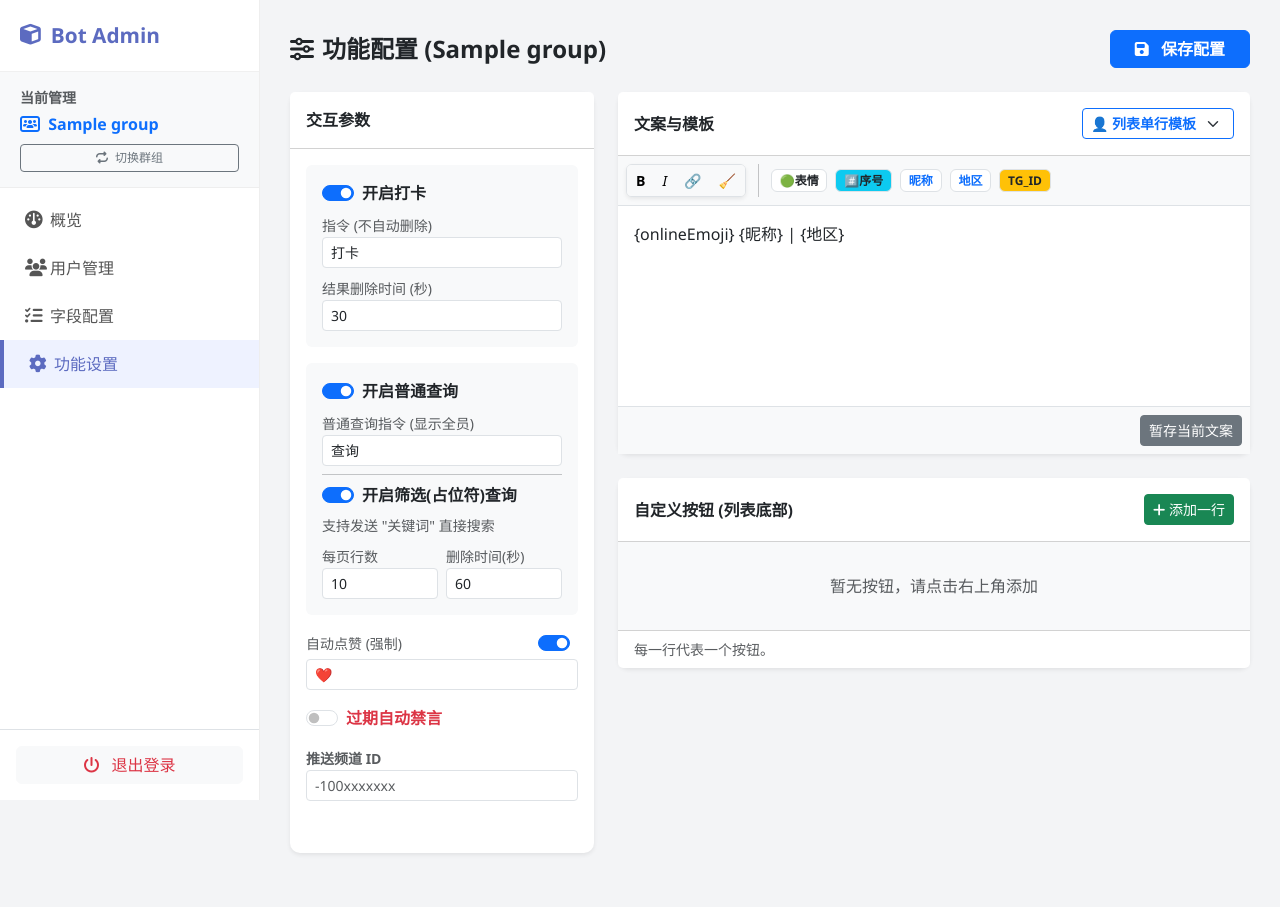
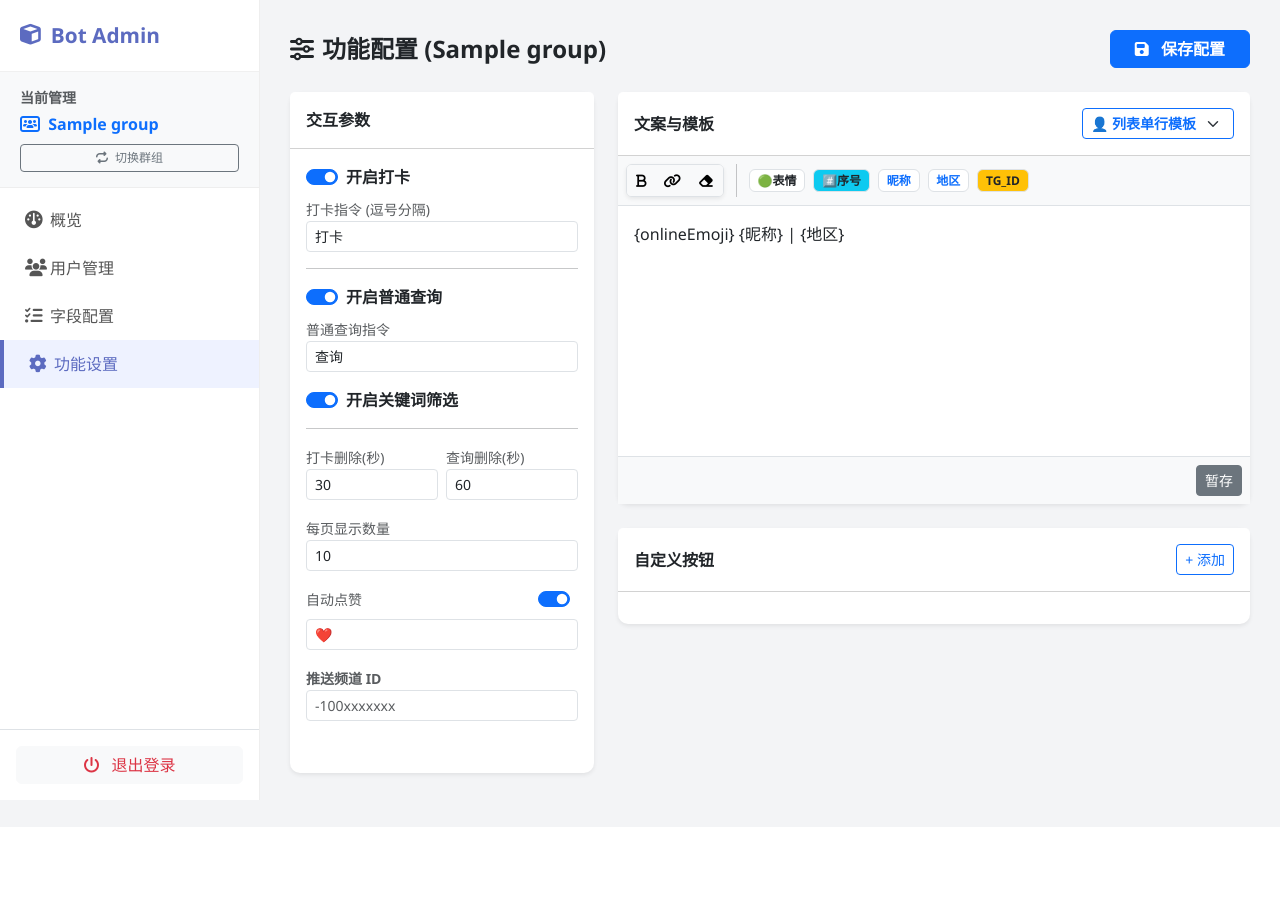
Before and after one commit to Szchiji/-, a Flask app: page /core/group/1/settings in a window 1280 px wide. After the commit the page ends 800 px from the top, so only its background shows below. Run offline with Flask 3, Linux system fonts and the light colour scheme; the visitor is signed in with stand-in values (Sample User, id 1); tables that the repository leaves empty hold one stand-in row (values such as "Sample post"); parts of the project's set-up code (start-up, migrations or seed data) failed here and were passed over.

Commit message:
Update settings.html

```diff
--- a/app/modules/core/templates/settings.html
+++ b/app/modules/core/templates/settings.html
@@ -1,13 +1,5 @@
 {% extends "base.html" %}
 {% block content %}
-<style>
-    /* 按钮行样式 */
-    .btn-row { display: flex; gap: 10px; margin-bottom: 10px; align-items: center; }
-    .btn-row .form-control { flex: 1; }
-    /* 编辑器样式优化 */
-    #editor { white-space: pre-wrap; word-break: break-word; }
-</style>
-
 <div class="d-flex justify-content-between align-items-center mb-4">
     <h4 class="fw-bold m-0"><i class="fa-solid fa-sliders me-2"></i>功能配置 ({{ group.title }})</h4>
     <button class="btn btn-primary fw-bold px-4" onclick="saveSettings()">
@@ -16,78 +8,62 @@
 </div>
 
 <div class="row">
-    <!-- 左侧：参数配置 -->
+    <!-- 左侧 -->
     <div class="col-lg-4 mb-4">
         <div class="card shadow-sm border-0 h-100">
             <div class="card-header bg-white fw-bold py-3">交互参数</div>
             <div class="card-body">
-                <!-- 打卡模块 -->
-                <div class="p-3 bg-light rounded mb-3">
                 <div class="form-check form-switch mb-2">
                     <input class="form-check-input" type="checkbox" id="checkin_open" {{ 'checked' if conf.checkin_open }}>
                     <label class="fw-bold">开启打卡</label>
                 </div>
-                    <div class="mb-2">
-                        <label class="small text-muted">指令 (不自动删除)</label>
+                <div class="mb-3">
+                    <label class="small text-muted">打卡指令 (逗号分隔)</label>
                     <input id="checkin_cmd" class="form-control form-control-sm" value="{{ conf.checkin_cmd }}" placeholder="打卡, 上班">
                 </div>
-                    <div class="mb-0">
-                        <label class="small text-muted">结果删除时间 (秒)</label>
-                        <input type="number" id="checkin_del_time" class="form-control form-control-sm" value="{{ conf.checkin_del_time }}">
-                    </div>
-                </div>
 
-                <!-- 查询模块 -->
-                <div class="p-3 bg-light rounded mb-3">
+                <hr>
+
                 <div class="form-check form-switch mb-2">
                     <input class="form-check-input" type="checkbox" id="query_open" {{ 'checked' if conf.query_open }}>
                     <label class="fw-bold">开启普通查询</label>
                 </div>
-                    <div class="mb-2">
-                        <label class="small text-muted">普通查询指令 (显示全员)</label>
+                <div class="mb-3">
+                    <label class="small text-muted">普通查询指令</label>
                     <input id="query_cmd" class="form-control form-control-sm" value="{{ conf.query_cmd }}" placeholder="查询">
                 </div>
 
-                    <hr class="my-2">
-
                 <div class="form-check form-switch mb-2">
                     <input class="form-check-input" type="checkbox" id="query_filter_open" {{ 'checked' if conf.query_filter_open }}>
-                        <label class="fw-bold">开启筛选(占位符)查询</label>
-                    </div>
-                    <div class="mb-2">
-                        <div class="form-text small">支持发送 "关键词" 直接搜索</div>
+                    <label class="fw-bold">开启关键词筛选</label>
                 </div>
 
-                    <div class="row g-2">
+                <hr>
+
+                <div class="row g-2 mb-3">
                     <div class="col-6">
-                            <label class="small text-muted">每页行数</label>
-                            <input type="number" id="page_size" class="form-control form-control-sm" value="{{ conf.page_size }}">
+                        <label class="small text-muted">打卡删除(秒)</label>
+                        <input type="number" id="checkin_del_time" class="form-control form-control-sm" value="{{ conf.checkin_del_time }}">
                     </div>
                     <div class="col-6">
-                            <label class="small text-muted">删除时间(秒)</label>
+                        <label class="small text-muted">查询删除(秒)</label>
                         <input type="number" id="query_del_time" class="form-control form-control-sm" value="{{ conf.query_del_time }}">
                     </div>
                 </div>
+
+                <div class="mb-3">
+                    <label class="small text-muted">每页显示数量</label>
+                    <input type="number" id="page_size" class="form-control form-control-sm" value="{{ conf.page_size }}">
                 </div>
 
-                <!-- 互动模块 -->
-                <div class="mb-3">
-                    <div class="d-flex justify-content-between align-items-center mb-1">
-                        <label class="small text-muted">自动点赞 (强制)</label>
+                <div class="d-flex justify-content-between align-items-center mb-2">
+                    <label class="small text-muted">自动点赞</label>
                     <div class="form-check form-switch m-0">
                         <input class="form-check-input" type="checkbox" id="auto_like" {{ 'checked' if conf.auto_like }}>
                     </div>
                 </div>
-                    <input id="like_emoji" class="form-control form-control-sm" value="{{ conf.like_emoji }}" placeholder="❤️">
-                </div>
+                <input id="like_emoji" class="form-control mb-3 form-control-sm" value="{{ conf.like_emoji }}" placeholder="❤️">
 
-                <!-- 禁言设置 -->
-                <div class="form-check form-switch mb-3">
-                    <input class="form-check-input" type="checkbox" id="auto_mute_expired" {{ 'checked' if conf.auto_mute_expired }}>
-                    <label class="fw-bold text-danger">过期自动禁言</label>
-                </div>
-
-                <!-- 推送频道 -->
                 <div class="mb-3">
                     <label class="small text-muted fw-bold text-success">推送频道 ID</label>
                     <input id="push_channel_id" class="form-control form-control-sm" value="{{ conf.push_channel_id or '' }}" placeholder="-100xxxxxxx">
@@ -96,9 +72,8 @@
         </div>
     </div>
 
-    <!-- 右侧：文案与按钮 -->
+    <!-- 右侧 -->
     <div class="col-lg-8 mb-4">
-        <!-- 1. 文案编辑器 -->
         <div class="card shadow-sm border-0 mb-4">
             <div class="card-header bg-white d-flex justify-content-between align-items-center py-3">
                 <span class="fw-bold">文案与模板</span>
@@ -106,6 +81,7 @@
                     <option value="template">👤 列表单行模板</option>
                     <option value="msg_query_header">📝 普通查询抬头</option>
                     <option value="msg_filter_header">🔍 筛选查询抬头</option>
+                    <option value="msg_expired_ban">⛔️ 过期禁言提示</option>
                     <option value="push_template">📢 频道推送模板</option>
                     <option value="msg_checkin_success">✅ 打卡成功消息</option>
                     <option value="msg_not_registered">⚠️ 未认证提示</option>
@@ -116,140 +92,40 @@
                 <!-- 工具栏 -->
                 <div class="p-2 bg-light border-bottom d-flex flex-wrap gap-2 align-items-center">
                     <div class="btn-group bg-white border rounded shadow-sm">
-                        <button class="btn btn-sm btn-light" onclick="exec('bold')"><b>B</b></button>
-                        <button class="btn btn-sm btn-light" onclick="exec('italic')"><i>I</i></button>
-                        <button class="btn btn-sm btn-light" onclick="addLink()">🔗</button>
-                        <button class="btn btn-sm btn-light" onclick="exec('removeFormat')">🧹</button>
+                        <button class="btn btn-sm btn-light" onclick="cmd('bold')" title="加粗"><i class="fa-solid fa-bold"></i></button>
+                        <button class="btn btn-sm btn-light" onclick="link()" title="链接"><i class="fa-solid fa-link"></i></button>
+                        <button class="btn btn-sm btn-light" onclick="cmd('removeFormat')" title="清除格式"><i class="fa-solid fa-eraser"></i></button>
                     </div>
                     <div class="vr mx-1"></div>
-                    <span class="badge bg-white text-dark border cursor-pointer" onclick="insertHtml('{onlineEmoji}')">🟢表情</span>
-                    <span class="badge bg-info text-dark border cursor-pointer" onclick="insertHtml('{序号}')">#️⃣序号</span>
+                    <!-- 使用 onmousedown 防止失去焦点 -->
+                    <span class="badge bg-white text-dark border cursor-pointer" onmousedown="insert('{onlineEmoji}', event)">🟢表情</span>
+                    <span class="badge bg-info text-dark border cursor-pointer" onmousedown="insert('{序号}', event)">#️⃣序号</span>
                     {% for f in fields %}
-                    <span class="badge bg-white text-primary border cursor-pointer" onclick="insertHtml('{'+'{{ f.label }}'+'}')">{{ f.label }}</span>
+                    <span class="badge bg-white text-primary border cursor-pointer" onmousedown="insert('{'+'{{ f.label }}'+'}', event)">{{ f.label }}</span>
                     {% endfor %}
-                    <span class="badge bg-warning text-dark border cursor-pointer" onclick="insertHtml('{tg_id}')">TG_ID</span>
+                    <span class="badge bg-warning text-dark border cursor-pointer" onmousedown="insert('{tg_id}', event)">TG_ID</span>
                 </div>
-
-                <!-- 编辑区域 -->
-                <div id="editor" class="p-3 flex-grow-1" contenteditable="true" style="outline:none; min-height: 200px;"></div>
-
-                <div class="p-2 border-top bg-light text-end">
-                    <button class="btn btn-sm btn-secondary" onclick="saveTmp()">暂存当前文案</button>
-                </div>
+                <div id="editor" class="p-3 flex-grow-1" contenteditable="true" style="outline:none; min-height: 250px;"></div>
+                <div class="p-2 border-top bg-light text-end"><button class="btn btn-sm btn-secondary" onclick="saveTmp()">暂存</button></div>
             </div>
         </div>
 
-        <!-- 2. 按钮生成器 -->
+        <!-- 自定义按钮 (可视化编辑) -->
         <div class="card shadow-sm border-0">
             <div class="card-header bg-white d-flex justify-content-between align-items-center py-3">
-                <span class="fw-bold">自定义按钮 (列表底部)</span>
-                <button class="btn btn-sm btn-success" onclick="addButtonRow()"><i class="fa-solid fa-plus"></i> 添加一行</button>
+                <span class="fw-bold">自定义按钮</span>
+                <button class="btn btn-sm btn-outline-primary" onclick="addBtn()">+ 添加</button>
             </div>
-            <div class="card-body bg-light" id="btnContainer">
-                <!-- 动态生成按钮行 -->
-            </div>
-            <div class="card-footer bg-white text-muted small">
-                每一行代表一个按钮。
+            <div class="card-body">
+                <div id="btnContainer" class="row g-2"></div>
+                <!-- 隐藏的 textarea 用于存储 JSON -->
+                <textarea id="custom_buttons" class="form-control d-none">{{ conf.custom_buttons }}</textarea>
             </div>
         </div>
     </div>
 </div>
 
 <script>
-    // --- 1. 编辑器逻辑 (光标记忆 + 空格修复) ---
-    let savedRange = null;
-    const editor = document.getElementById('editor');
-
-    // 监听光标变化，实时记录位置
-    document.addEventListener('selectionchange', () => {
-        const sel = window.getSelection();
-        if (sel.rangeCount > 0 && editor.contains(sel.anchorNode)) {
-            savedRange = sel.getRangeAt(0);
-        }
-    });
-
-    // 失去焦点时不要清空 range，而是保持最后状态
-    editor.addEventListener('blur', () => {});
-
-    function exec(cmd, val) {
-        restoreSelection();
-        document.execCommand(cmd, false, val);
-        editor.focus();
-    }
-
-    function addLink() {
-        const url = prompt('输入链接 URL:');
-        if (url) exec('createLink', url);
-    }
-
-    function insertHtml(html) {
-        restoreSelection();
-        document.execCommand('insertText', false, html); // 使用 insertText 避免插入多余的 span 样式
-        editor.focus();
-    }
-
-    function restoreSelection() {
-        editor.focus();
-        if (savedRange) {
-            const sel = window.getSelection();
-            sel.removeAllRanges();
-            sel.addRange(savedRange);
-        }
-    }
-
-    // --- 2. 按钮生成器逻辑 ---
-    // 初始数据
-    let loadedButtons = [];
-    try {
-        loadedButtons = JSON.parse(`{{ conf.custom_buttons|safe }}` || '[]');
-    } catch(e) { loadedButtons = []; }
-
-    const btnContainer = document.getElementById('btnContainer');
-
-    function renderButtons() {
-        btnContainer.innerHTML = '';
-        loadedButtons.forEach((btn, index) => {
-            const row = document.createElement('div');
-            row.className = 'btn-row';
-            row.innerHTML = `
-                <div class="input-group input-group-sm">
-                    <span class="input-group-text">文案</span>
-                    <input type="text" class="form-control btn-text" value="${btn.text}">
-                </div>
-                <div class="input-group input-group-sm">
-                    <span class="input-group-text">链接</span>
-                    <input type="text" class="form-control btn-url" value="${btn.url}">
-                </div>
-                <button class="btn btn-sm btn-outline-danger" onclick="removeBtn(${index})"><i class="fa-solid fa-trash"></i></button>
-            `;
-            btnContainer.appendChild(row);
-        });
-        if (loadedButtons.length === 0) {
-            btnContainer.innerHTML = '<div class="text-center text-muted py-3">暂无按钮，请点击右上角添加</div>';
-        }
-    }
-
-    function addButtonRow() {
-        loadedButtons.push({text: '', url: ''});
-        renderButtons();
-    }
-
-    function removeBtn(index) {
-        loadedButtons.splice(index, 1);
-        renderButtons();
-    }
-
-    function collectButtons() {
-        const res = [];
-        document.querySelectorAll('.btn-row').forEach(row => {
-            const t = row.querySelector('.btn-text').value.trim();
-            const u = row.querySelector('.btn-url').value.trim();
-            if(t && u) res.push({text: t, url: u});
-        });
-        return JSON.stringify(res);
-    }
-
-    // --- 3. 配置保存逻辑 ---
     let msgs = {
         template: `{{ conf.template|safe }}`,
         push_template: `{{ conf.push_template|safe }}`,
@@ -257,14 +133,40 @@
         msg_not_registered: `{{ conf.msg_not_registered|safe }}`,
         msg_repeat_checkin: `{{ conf.msg_repeat_checkin|safe }}`,
         msg_query_header: `{{ conf.msg_query_header|safe }}`,
-        msg_filter_header: `{{ conf.msg_filter_header|safe }}`
+        msg_filter_header: `{{ conf.msg_filter_header|safe }}`,
+        msg_expired_ban: `{{ conf.msg_expired_ban|safe }}`
     };
 
     const currentGroupId = {{ group.id }};
+
+    // 初始化按钮
+    let btnData = [];
+    try { btnData = JSON.parse(document.getElementById('custom_buttons').value || '[]'); } catch(e){}
+
     document.addEventListener('DOMContentLoaded', () => {
         loadMsg();
-        renderButtons(); // 渲染按钮
+        renderBtns();
     });
+
+    function renderBtns() {
+        const con = document.getElementById('btnContainer');
+        con.innerHTML = '';
+        btnData.forEach((b, i) => {
+            con.innerHTML += `
+                <div class="col-md-6">
+                    <div class="input-group input-group-sm">
+                        <input type="text" class="form-control" placeholder="文字" value="${b.text}" onchange="updateBtn(${i}, 'text', this.value)">
+                        <input type="text" class="form-control" placeholder="链接" value="${b.url}" onchange="updateBtn(${i}, 'url', this.value)">
+                        <button class="btn btn-outline-danger" onclick="delBtn(${i})">×</button>
+                    </div>
+                </div>
+            `;
+        });
+    }
+
+    function addBtn() { btnData.push({text:'', url:''}); renderBtns(); }
+    function delBtn(i) { btnData.splice(i, 1); renderBtns(); }
+    function updateBtn(i, key, val) { btnData[i][key] = val; }
 
     function loadMsg() {
         if(!msgs.msg_filter_header) msgs.msg_filter_header = "🔍 <b>筛选结果：</b>\n";
@@ -272,14 +174,33 @@
     }
 
     function saveTmp() {
-        // ⚡️ 修复空格问题：替换 &nbsp; 为普通空格
-        let content = document.getElementById('editor').innerHTML;
-        content = content.replace(/&nbsp;/g, ' ');
-        msgs[document.getElementById('msgSelector').value] = content;
-
+        msgs[document.getElementById('msgSelector').value] = document.getElementById('editor').innerHTML;
         const btn = document.querySelector('.btn-secondary');
         btn.innerHTML = '已暂存'; setTimeout(() => btn.innerHTML = '暂存', 500);
     }
+
+    function cmd(c,v){ document.getElementById('editor').focus(); document.execCommand(c,false,v); }
+
+    // 🆕 修复光标乱跳
+    function insert(text, e) {
+        e.preventDefault(); // 阻止默认点击行为
+        const sel = window.getSelection();
+        if (sel.rangeCount > 0) {
+            const range = sel.getRangeAt(0);
+            range.deleteContents();
+            const textNode = document.createTextNode(text);
+            range.insertNode(textNode);
+            range.setStartAfter(textNode);
+            range.setEndAfter(textNode);
+            sel.removeAllRanges();
+            sel.addRange(range);
+        } else {
+             document.getElementById('editor').focus();
+             cmd('insertText', text);
+        }
+    }
+
+    function link(){ let u=prompt('URL:'); if(u) cmd('createLink',u); }
 
     function saveSettings() {
         saveTmp();
@@ -290,10 +211,9 @@
                 checkin_open: document.getElementById('checkin_open').checked,
                 checkin_cmd: document.getElementById('checkin_cmd').value,
 
-                query_open: document.getElementById('query_open').checked, // 普通查询开关
+                query_open: document.getElementById('query_open').checked,
                 query_cmd: document.getElementById('query_cmd').value,
-
-                query_filter_open: document.getElementById('query_filter_open').checked, // 筛选开关
+                query_filter_open: document.getElementById('query_filter_open').checked,
 
                 page_size: document.getElementById('page_size').value,
                 checkin_del_time: document.getElementById('checkin_del_time').value,
@@ -301,11 +221,9 @@
 
                 auto_like: document.getElementById('auto_like').checked,
                 like_emoji: document.getElementById('like_emoji').value,
-                auto_mute_expired: document.getElementById('auto_mute_expired').checked,
 
                 push_channel_id: document.getElementById('push_channel_id').value,
-                custom_buttons: collectButtons(), // ⚡️ 收集按钮数据
-
+                custom_buttons: JSON.stringify(btnData.filter(b => b.text && b.url)), // 保存按钮数据
                 online_emoji: "{{ conf.online_emoji }}",
                 offline_emoji: "{{ conf.offline_emoji }}"
             }
```
Lines whose indentation alone changed are shown as unchanged.
